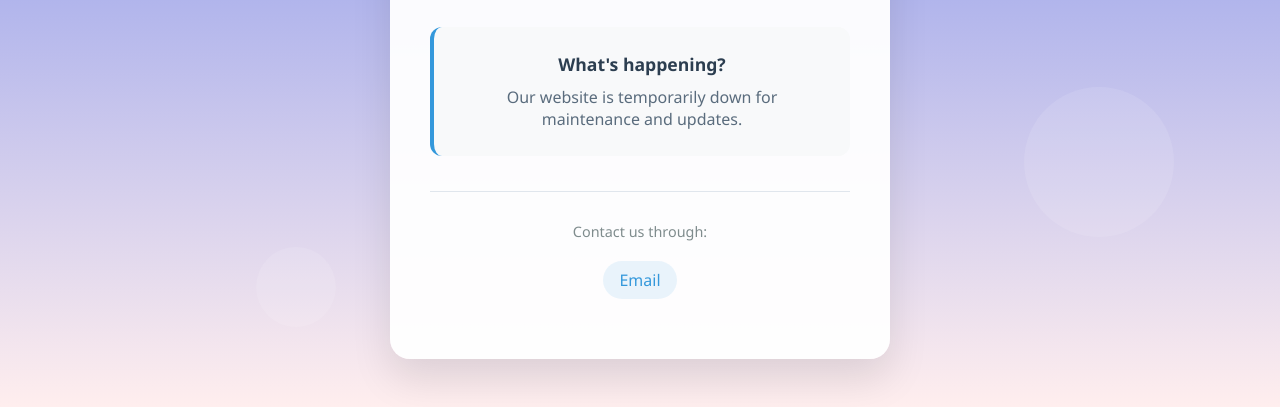
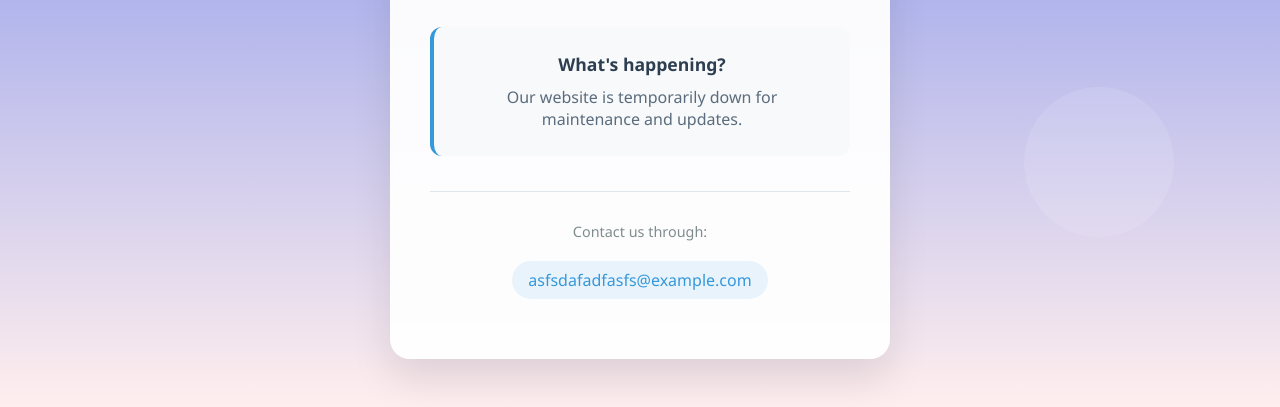
Before and after one commit to fuyura-dev/fuyura-fallback, a plain HTML site: page index.html in a window 1280 px wide. Shown: the part 393-800 px from the top of the page. Drawn offline with Linux system fonts and the light colour scheme.

Commit message:
Show visible email instead of labels in contacts-info

```diff
--- a/index.html
+++ b/index.html
@@ -17,20 +17,21 @@
 
       <h1>Site Temporarily Unavailable</h1>
       <p class="subtitle">
-        The site is temporarily unavailable while we make some improvements. Please check back soon.
+        The site is temporarily unavailable while we make some improvements.
+        Please check back soon.
       </p>
 
       <div class="status-info">
         <h3>What's happening?</h3>
-        <p>
-          Our website is temporarily down for maintenance and updates.
-        </p>
+        <p>Our website is temporarily down for maintenance and updates.</p>
       </div>
 
       <div class="contact-info">
         <p>Contact us through:</p>
         <div class="contact-links">
-          <a href="mailto:asfsdafadfasfs@example.com">Email</a>
+          <a href="mailto:asfsdafadfasfs@example.com"
+            >asfsdafadfasfs@example.com</a
+          >
         </div>
       </div>
     </div>
--- a/style.css
+++ b/style.css
@@ -46,8 +46,8 @@ body {
   height: 150px;
 }
 .shape3 {
-  top: 80%;
-  left: 20%;
+  top: 20%;
+  left: 80%;
   animation-delay: 4s;
   width: 80px;
   height: 80px;
```
